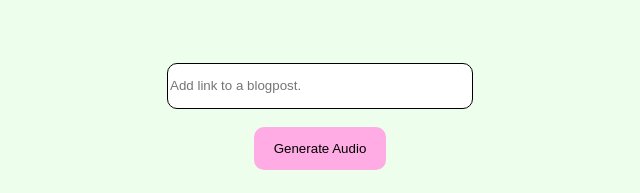
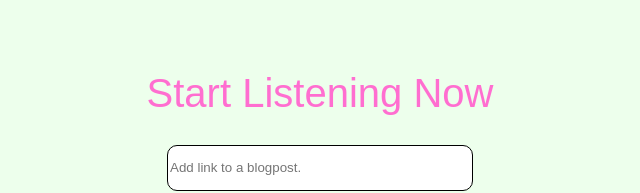
Before and after one commit to anosharahim/myna-voice-ai, a React (Create React App) app in the folder frontend/: page /home in a window 1280 px wide. Shown: the top 193 px of the page, without its empty margins (320-960 px from the left). Built offline with nearby package versions, Linux system fonts and the light colour scheme; no server answers.

Commit message:
add title to homepage

```diff
--- a/frontend/src/components/HomePage.jsx
+++ b/frontend/src/components/HomePage.jsx
@@ -49,6 +49,7 @@ function HomePage({}) {
   return (
     <div className="home-container">
       <div className="top-center-container">
+        <div className="home-title"> Start Listening Now </div>
         <form onSubmit={handleSubmit}>
           <input
             className="url-input"
```
